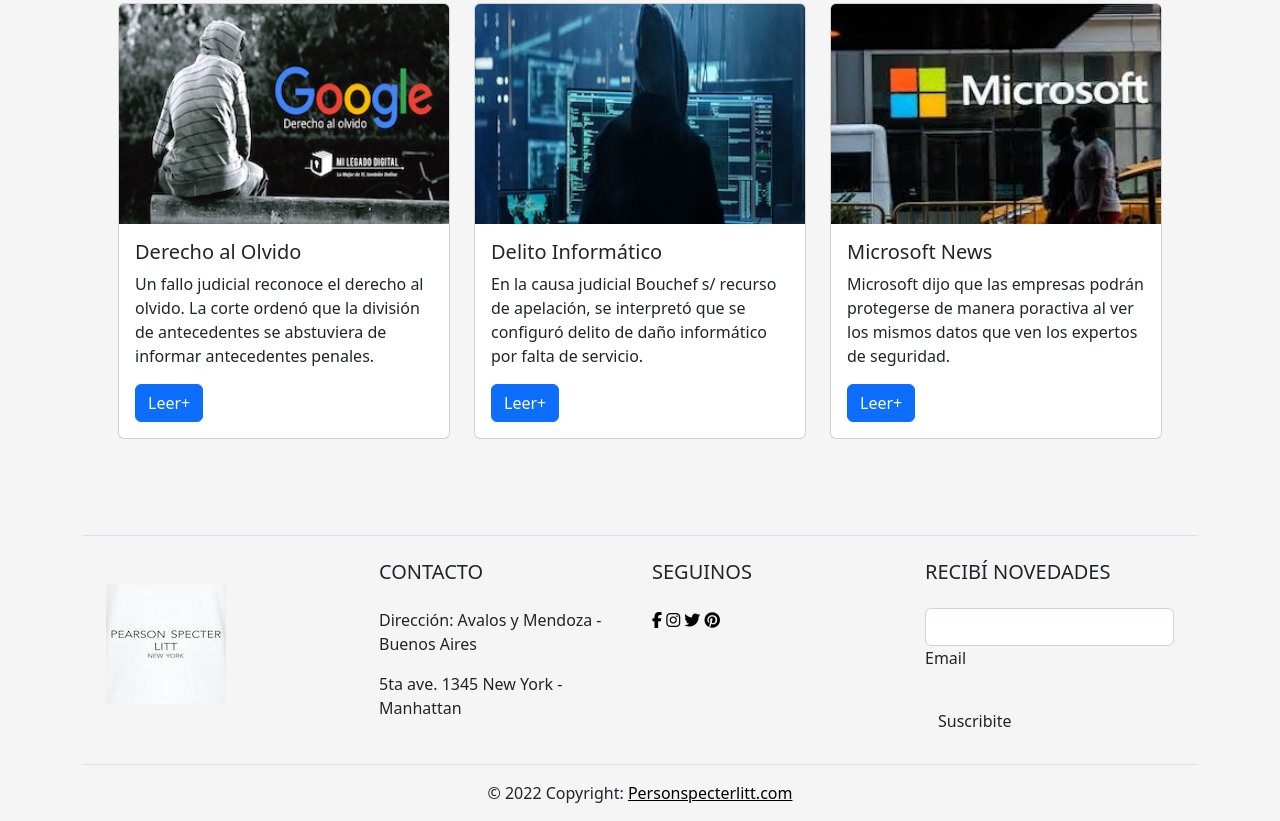
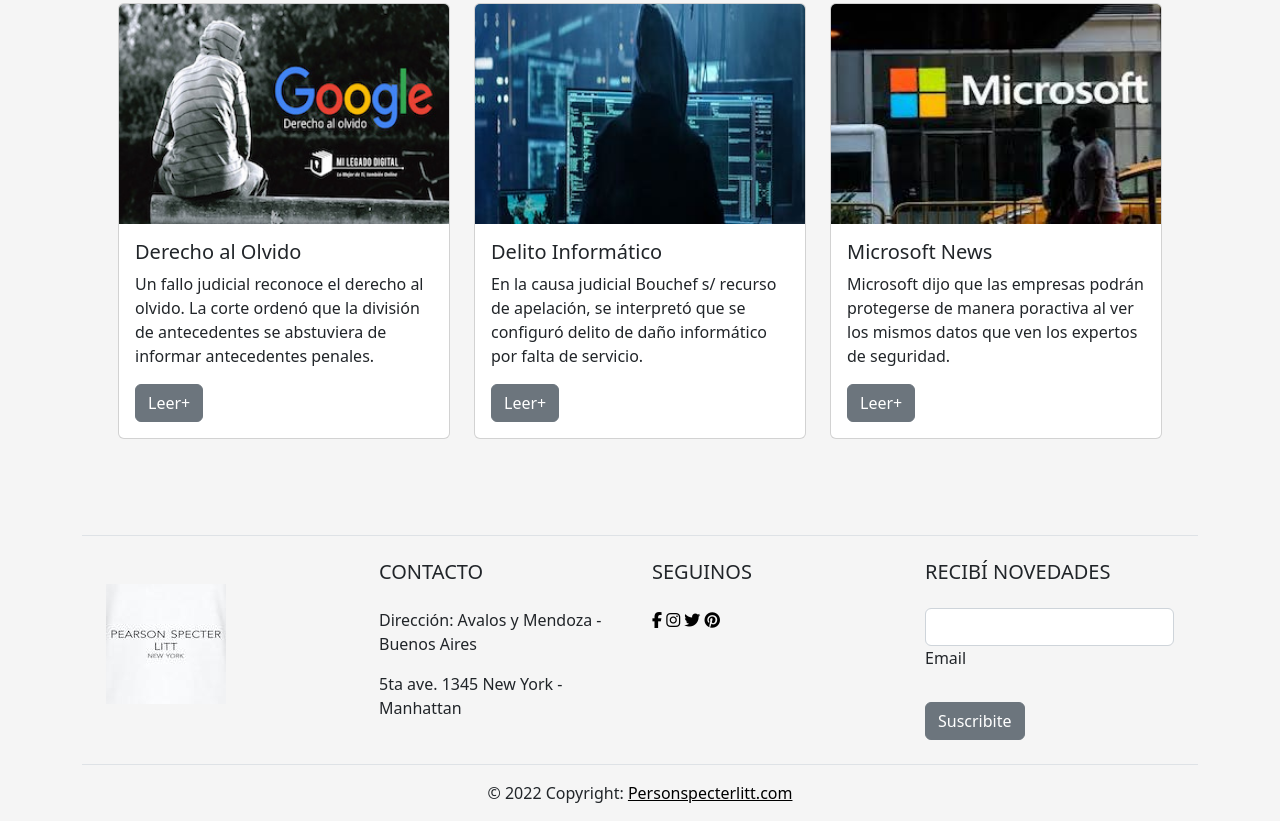
Before and after one commit to nachobeltran10/MaquetandoBootstrap, a website: page index.html in a window 1280 px wide. Shown: the part 1173-1994 px from the top of the page. Drawn offline with nearby package versions, Linux system fonts and the light colour scheme.

Commit message:
¨modi-final¨

```diff
--- a/index.html
+++ b/index.html
@@ -1,5 +1,5 @@
 <!DOCTYPE html>
-<html lang="en">
+<html lang="es">
 <head>
     <meta charset="UTF-8">
     <meta http-equiv="X-UA-Compatible" content="IE=edge">
@@ -110,7 +110,7 @@
                             <div class="card-body">
                               <h5 class="card-title">Derecho al Olvido</h5>
                               <p class="card-text">Un fallo judicial reconoce el derecho al olvido. La corte ordenó que la división de antecedentes se abstuviera de informar antecedentes penales.</p>
-                              <button type="button" class="btn btn-primary">Leer+</button>
+                              <button type="button" class="btn btn-secondary">Leer+</button>
                             </div>
                           </div>
                     </div>
@@ -121,7 +121,7 @@
                             <div class="card-body">
                               <h5 class="card-title">Delito Informático</h5>
                               <p class="card-text">En la causa judicial Bouchef s/ recurso de apelación, se interpretó  que se configuró delito de daño informático por falta de servicio.</p>
-                              <button type="button" class="btn btn-primary">Leer+</button>
+                              <button type="button" class="btn btn-secondary">Leer+</button>
                             </div>
                           </div>
                     </div>
@@ -132,7 +132,7 @@
                             <div class="card-body">
                               <h5 class="card-title">Microsoft News</h5>
                               <p class="card-text">Microsoft dijo que las empresas podrán protegerse de manera poractiva al ver los mismos datos que ven los expertos de seguridad.</p>
-                              <button type="button" class="btn btn-primary">Leer+</button>
+                              <button type="button" class="btn btn-secondary">Leer+</button>
                             </div>
                           </div>
                     </div>
@@ -205,7 +205,7 @@
           <label class="form-label" for="form5Example2">Email</label>
         </div>
 
-        <button type="submit" class="btn btn-outline-black btn-block">Suscribite</button>
+        <button type="submit" class="btn btn-outline-black btn-block btn-secondary">Suscribite</button>
       </div>
       <!--Grid column-->
     </div>
```
Also changed, not shown: pages/Nosotros.html (+1 -1 lines), pages/contacto.html (+2 -2 lines), pages/galeria.html (+1 -1 lines), pages/servicios.html (+1 -1 lines).
